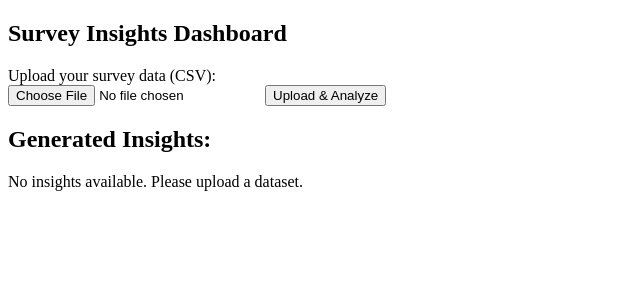
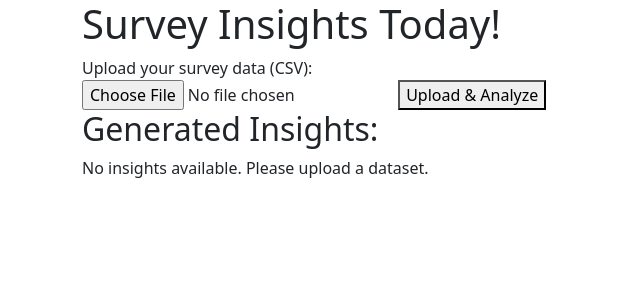
Before and after one commit to luispierro/project-codeinstitute, a Flask app: page / in a window 1280 px wide. Shown: the top 300 px of the page, without its empty margins (0-640 px from the left). Run offline with Flask 3, Linux system fonts and the light colour scheme.

Commit message:
Add Bootstrap and favicon

```diff
--- a/templates/index.html
+++ b/templates/index.html
@@ -7,12 +7,19 @@
         <meta name="keywords" content="survey, insight, data, python, analysis">
         <meta name="author" content="Luis Pierro">
         <title>Survey Data analysis Today!</title>
+        <link href="https://cdn.jsdelivr.net/npm/bootstrap@5.3.3/dist/css/bootstrap.min.css" rel="stylesheet" integrity="sha384-QWTKZyjpPEjISv5WaRU9OFeRpok6YctnYmDr5pNlyT2bRjXh0JMhjY6hW+ALEwIH" crossorigin="anonymous">
+        <link href="https://fonts.googleapis.com/css2?family=Roboto&family=Montserrat&display=swap" rel="stylesheet">
+        <link rel="apple-touch-icon" sizes="180x180" href="/static/assets/pie-chart/apple-touch-icon.png">
+        <link rel="icon" type="image/png" sizes="32x32" href="/static/assets/pie-chart/favicon-32x32.png">
+        <link rel="icon" type="image/png" sizes="16x16" href="/static/assets/pie-chart/favicon-16x16.png">
         <link rel="stylesheet" href="/static/style/style.css">
     </head>
     <body>
+        <header class="container">
+            <h1>Survey Insights Today!</h1>
+        </header>
         <main class="container">
             <section>
-            <h1>Survey Insights Dashboard</h1>
                 <form id="upload-form" enctype="multipart/form-data">
                         <label for="file">Upload your survey data (CSV):</label><br>
                         <input type="file" name="file" accept=".csv" required>
@@ -40,6 +47,7 @@
                 <div class="loader"></div>
             </section>
         </main>
+        <script src="https://cdn.jsdelivr.net/npm/bootstrap@5.3.3/dist/js/bootstrap.bundle.min.js" integrity="sha384-YvpcrYf0tY3lHB60NNkmXc5s9fDVZLESaAA55NDzOxhy9GkcIdslK1eN7N6jIeHz" crossorigin="anonymous"></script>
         <script src="/static/script/script.js"></script>
     </body>
 </html>
```
Also changed, not shown: static/assets/pie-chart/android-chrome-192x192.png (added), static/assets/pie-chart/android-chrome-512x512.png (added), static/assets/pie-chart/apple-touch-icon.png (added), static/assets/pie-chart/favicon-16x16.png (added), static/assets/pie-chart/favicon-32x32.png (added), static/assets/pie-chart/favicon.ico (added), static/assets/pie-chart/site.webmanifest (added).
